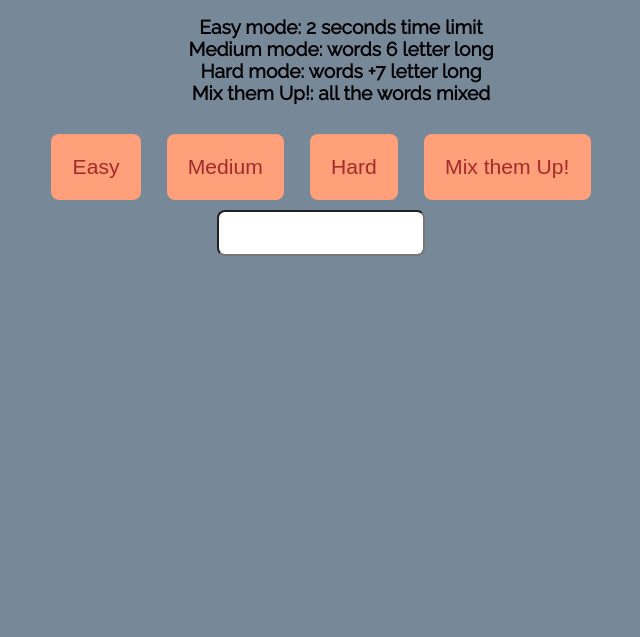
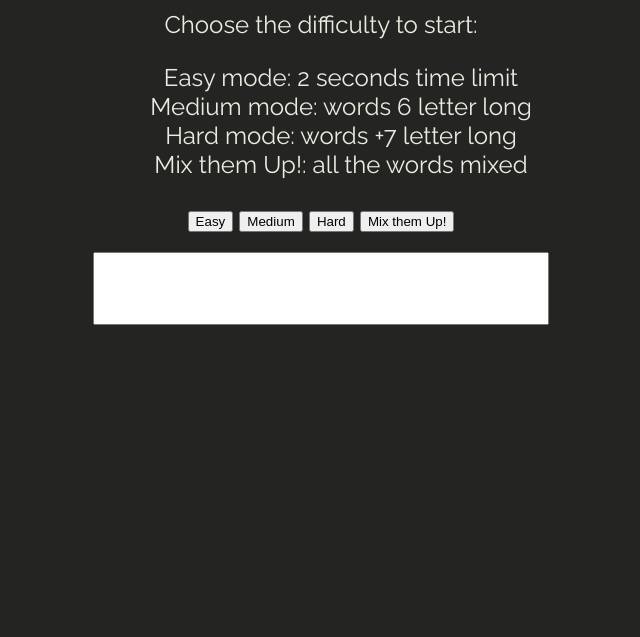
Before and after one commit to EGYOMREY/The-Writing-Game, a website: page index.html in a window 1280 px wide. Shown: the part 163-800 px from the top of the page, without its empty margins (319-959 px from the left). Drawn offline with Linux system fonts and the light colour scheme.

Commit message:
- Add a new color palette and styling

```diff
--- a/css/main.css
+++ b/css/main.css
@@ -1,52 +1,52 @@
 body{
-	background-color: lightslategrey;
-	font-family: Raleway;
+	margin: 0;
+	padding: 0;
+	background-color: #242423;
+	color: #E8EDDF;
+	font-size: 1.5rem;
+	font-family: 'Raleway';
 	text-align: center;
-	font-size: 1.2rem;
-	font-weight: bold;
+
 }
 
 ul{
 	list-style: none;
 }
 
-.container {
-    width: 90vw;
-    margin: auto;
+.header{
+	color: #F5CB5C;
+	font-size: 3rem;
 
 }
 
-.buttonCenter{
-	position: relative;
-	margin: auto;
+.header h1{
+	margin: 0.3em ;
+	padding: 0;
+}
+.btn{
+	border: none;
+	color: #E8EDDF;
+	background-color: #333533;
+
+	font-size: 1.4rem;
+	padding: 1em;
+	cursor: pointer;
+	margin: 0 0.1em;
+	color: #F5CB5C;
+	text-transform: uppercase;
+	border-radius: 14px;
+	border:  1px solid white;
+
 }
 
-button {
-	border:  none;
-	padding: 1em;
-	margin: 0.5em;
-	background-color: lightsalmon;
-	color: brown;
-	font-size: 1.1em;
-	border-radius: 8px;
+.btn:hover{
+	color: #F5CB5C;
+	background-color: #242423;
 
-	cursor: pointer;
 }
 
-form {
-	position: relative;
-
-	margin: auto;
+#input{
+	padding: 0.5em;
+	 font-size: 2rem;
+	 margin: 0.6em;
 }
-
-
-#input{
-	padding: 1em;
-	border-radius: 8px;
-	margin: auto;
-}
-
-.displayWord{
-	padding: 1em;
-
-}
```
